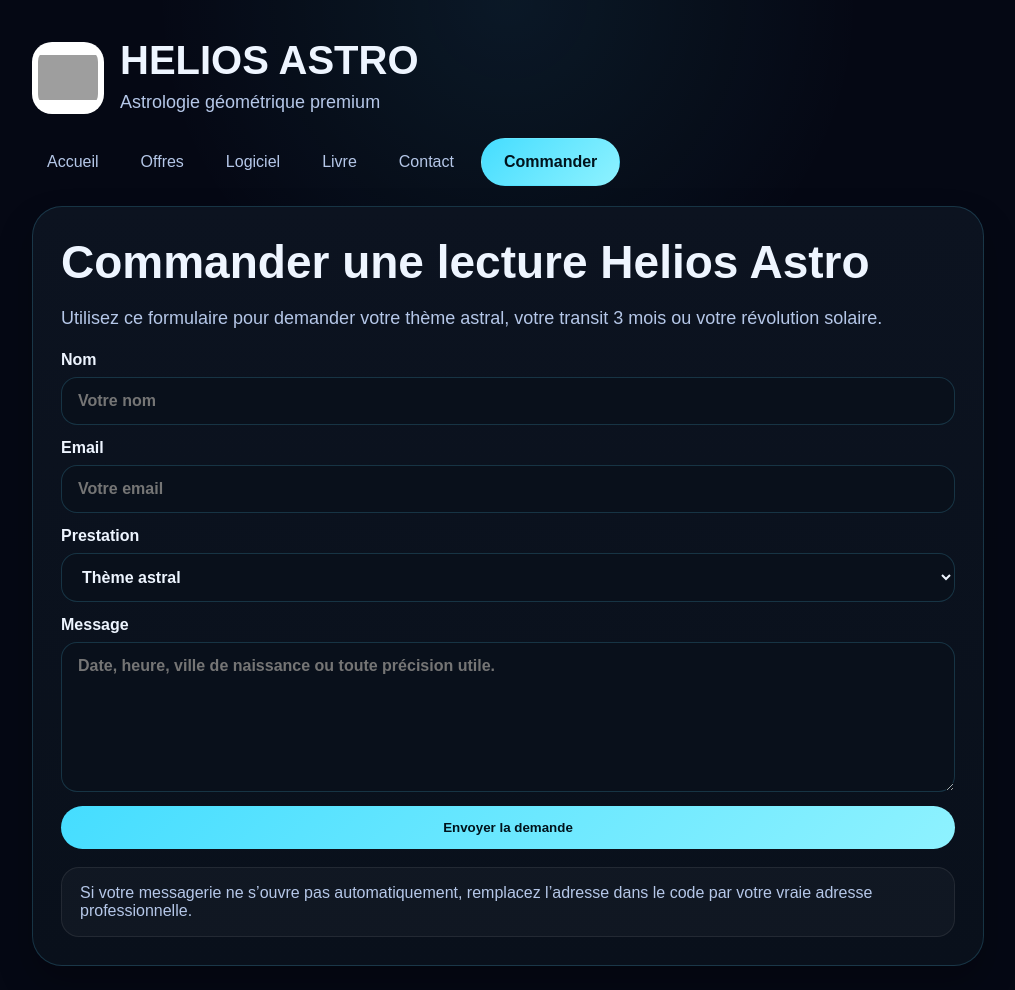
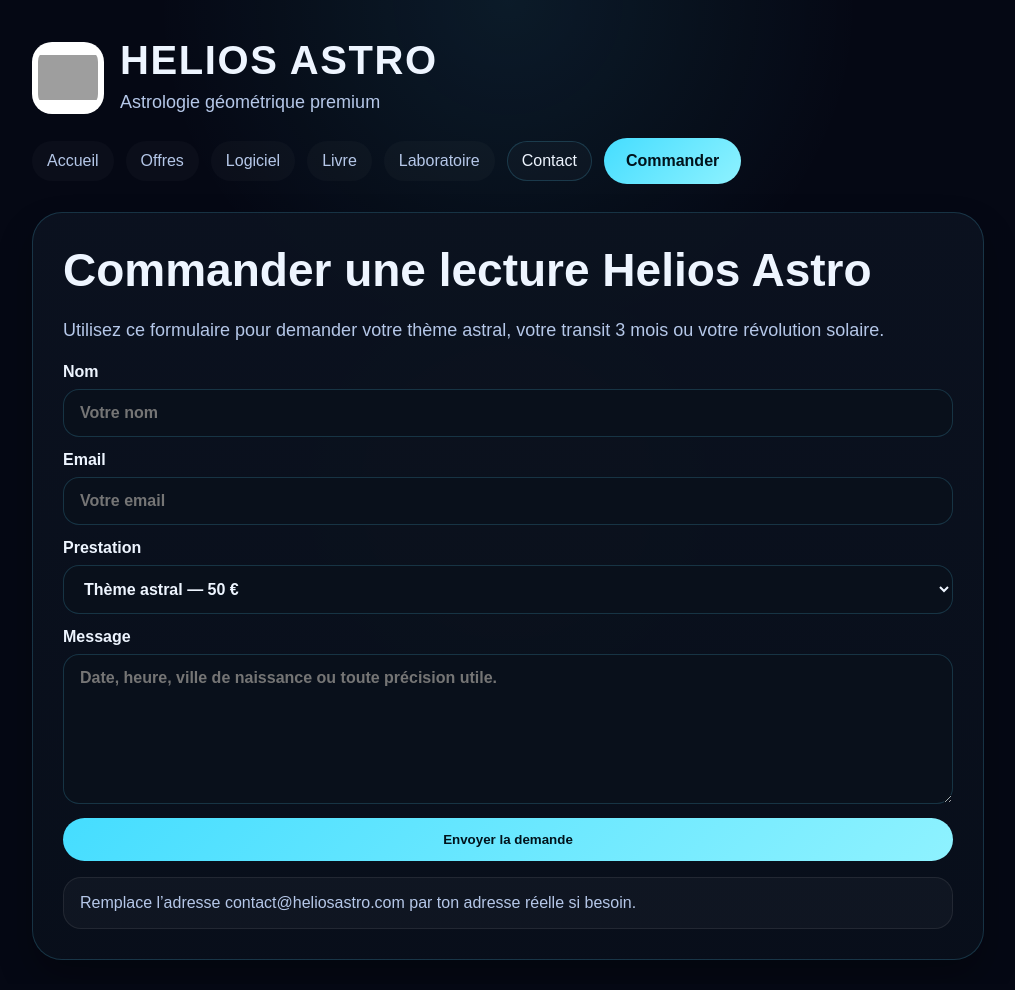
Before and after one commit to Helios120/heliocentrique2, a plain HTML site: page contact.html in a window 1280 px wide. Shown: the whole page, without its empty margins (132-1147 px from the left). Drawn offline with Linux system fonts and the light colour scheme; grey boxes are pictures that could not be loaded.

Commit message:
Refactor contact.html for improved structure and styles

```diff
--- a/contact.html
+++ b/contact.html
@@ -7,219 +7,69 @@
   <meta http-equiv="Expires" content="0">
   <meta name="viewport" content="width=device-width, initial-scale=1.0">
   <title>Contact — Helios Astro</title>
-  <meta name="description" content="Contactez Helios Astro pour commander votre lecture astrologique.">
   <style>
-    :root{
-      --bg:#050814;
-      --panel:#0c1320;
-      --panel-2:#09101b;
-      --line:rgba(91,214,255,.18);
-      --text:#eef5ff;
-      --muted:#b5c7e8;
-      --accent:#45ddff;
-      --accent-2:#8ef2ff;
-    }
-
+    :root{--bg:#050814;--panel:#0c1320;--panel2:#09101b;--line:rgba(91,214,255,.18);--text:#eef5ff;--muted:#b5c7e8;--accent:#45ddff;--accent2:#8ef2ff}
     *{box-sizing:border-box}
-    html,body{
-      margin:0;
-      padding:0;
-      min-height:100%;
-      font-family:Arial,Helvetica,sans-serif;
-      background:
-        radial-gradient(circle at top, rgba(69,221,255,.08), transparent 30%),
-        radial-gradient(circle at center, rgba(255,215,120,.05), transparent 25%),
-        var(--bg);
-      color:var(--text);
-    }
-
+    html,body{margin:0;padding:0;min-height:100%;font-family:Arial,Helvetica,sans-serif;background:radial-gradient(circle at top,rgba(69,221,255,.09),transparent 30%),radial-gradient(circle at center,rgba(255,211,105,.05),transparent 28%),var(--bg);color:var(--text)}
     a{text-decoration:none;color:inherit}
     .wrap{max-width:1000px;margin:0 auto;padding:24px}
-
-    header{
-      display:flex;
-      align-items:center;
-      justify-content:space-between;
-      gap:20px;
-      padding:14px 0 20px;
-      flex-wrap:wrap;
-    }
-
-    .brand{
-      display:flex;
-      align-items:center;
-      gap:16px;
-    }
-
-    .brand img{
-      width:72px;
-      height:72px;
-      object-fit:contain;
-      border-radius:20px;
-      background:#fff;
-      padding:6px;
-    }
-
-    .brand h1{margin:0;font-size:40px}
+    header{display:flex;align-items:center;justify-content:space-between;gap:20px;flex-wrap:wrap;padding:14px 0 28px}
+    .brand{display:flex;align-items:center;gap:16px}
+    .brand img{width:72px;height:72px;object-fit:contain;background:#fff;border-radius:20px;padding:6px}
+    .brand h1{margin:0;font-size:40px;letter-spacing:.04em}
     .brand p{margin:4px 0 0;color:var(--muted);font-size:18px}
-
-    nav{
-      display:flex;
-      gap:12px;
-      flex-wrap:wrap;
-      align-items:center;
-    }
-
-    nav a{
-      padding:10px 14px;
-      border-radius:999px;
-      color:var(--muted);
-      border:1px solid transparent;
-    }
-
-    nav a:hover{border-color:var(--line);color:var(--text)}
-
-    .cta{
-      display:inline-flex;
-      align-items:center;
-      justify-content:center;
-      padding:14px 22px;
-      border-radius:999px;
-      background:linear-gradient(135deg,var(--accent),var(--accent-2));
-      color:#00131c;
-      font-weight:800;
-    }
-
-    .panel{
-      background:linear-gradient(180deg,var(--panel),var(--panel-2));
-      border:1px solid var(--line);
-      border-radius:30px;
-      padding:28px;
-      box-shadow:0 18px 34px rgba(0,0,0,.25);
-    }
-
-    h2{
-      margin:0 0 14px;
-      font-size:46px;
-    }
-
-    p{
-      margin:0 0 18px;
-      color:var(--muted);
-      line-height:1.7;
-      font-size:18px;
-    }
-
-    form{
-      display:grid;
-      gap:14px;
-    }
-
-    label{
-      display:grid;
-      gap:8px;
-      font-weight:700;
-    }
-
-    input,textarea,select{
-      width:100%;
-      padding:14px 16px;
-      border-radius:16px;
-      border:1px solid var(--line);
-      background:#09101b;
-      color:var(--text);
-      font:inherit;
-      outline:none;
-    }
-
-    textarea{
-      min-height:150px;
-      resize:vertical;
-    }
-
-    .btn{
-      display:inline-flex;
-      align-items:center;
-      justify-content:center;
-      padding:14px 22px;
-      border-radius:999px;
-      background:linear-gradient(135deg,var(--accent),var(--accent-2));
-      color:#00131c;
-      font-weight:800;
-      border:none;
-      cursor:pointer;
-    }
-
-    .contact-note{
-      margin-top:18px;
-      padding:16px 18px;
-      border-radius:18px;
-      background:rgba(255,255,255,.03);
-      border:1px solid rgba(255,255,255,.08);
-      color:var(--muted);
-    }
+    nav{display:flex;align-items:center;gap:12px;flex-wrap:wrap}
+    nav a{padding:10px 14px;border-radius:999px;color:var(--muted);border:1px solid transparent;background:rgba(255,255,255,.025)}
+    nav a:hover,nav a.active{color:var(--text);border-color:var(--line)}
+    .cta,.btn{display:inline-flex;align-items:center;justify-content:center;padding:14px 22px;border-radius:999px;background:linear-gradient(135deg,var(--accent),var(--accent2));color:#00131c;font-weight:800;border:none;cursor:pointer}
+    .panel{background:linear-gradient(180deg,rgba(12,19,32,.9),rgba(9,16,27,.9));border:1px solid var(--line);border-radius:30px;padding:30px;box-shadow:0 18px 34px rgba(0,0,0,.28)}
+    h2{margin:0 0 16px;font-size:46px}
+    p{color:var(--muted);line-height:1.7;font-size:18px}
+    form{display:grid;gap:14px}
+    label{display:grid;gap:8px;font-weight:800;color:var(--text)}
+    input,textarea,select{width:100%;padding:14px 16px;border-radius:16px;border:1px solid var(--line);background:#09101b;color:var(--text);font:inherit;outline:none}
+    textarea{min-height:150px;resize:vertical}
+    .note{margin-top:16px;color:var(--muted);border:1px solid rgba(255,255,255,.08);background:rgba(255,255,255,.03);padding:16px;border-radius:18px}
   </style>
 </head>
 <body>
   <div class="wrap">
     <header>
       <div class="brand">
-        <img src="./expert/assets/logo-heliosastro.png?v=1100" alt="Logo Helios Astro">
-        <div>
-          <h1>HELIOS ASTRO</h1>
-          <p>Astrologie géométrique premium</p>
-        </div>
+        <img src="./expert/assets/logo-heliosastro.png?v=1400" alt="Logo Helios Astro">
+        <div><h1>HELIOS ASTRO</h1><p>Astrologie géométrique premium</p></div>
       </div>
-
       <nav>
-        <a href="./index.html?v=1100">Accueil</a>
-        <a href="./offres.html?v=1100">Offres</a>
-        <a href="./logiciel.html?v=1100">Logiciel</a>
-        <a href="./livre.html?v=1100">Livre</a>
-        <a href="./contact.html?v=1100">Contact</a>
-        <a class="cta" href="./expert/?v=1100">Commander</a>
+        <a href="./index.html?v=1400">Accueil</a>
+        <a href="./offres.html?v=1400">Offres</a>
+        <a href="./logiciel.html?v=1400">Logiciel</a>
+        <a href="./livre.html?v=1400">Livre</a>
+        <a href="./laboratoire.html?v=1400">Laboratoire</a>
+        <a class="active" href="./contact.html?v=1400">Contact</a>
+        <a class="cta" href="./expert/?v=1400">Commander</a>
       </nav>
     </header>
 
     <section class="panel">
       <h2>Commander une lecture Helios Astro</h2>
-      <p>
-        Utilisez ce formulaire pour demander votre thème astral, votre transit 3 mois
-        ou votre révolution solaire.
-      </p>
+      <p>Utilisez ce formulaire pour demander votre thème astral, votre transit 3 mois ou votre révolution solaire.</p>
 
       <form action="mailto:contact@heliosastro.com" method="post" enctype="text/plain">
-        <label>
-          Nom
-          <input type="text" name="Nom" placeholder="Votre nom" required>
-        </label>
-
-        <label>
-          Email
-          <input type="email" name="Email" placeholder="Votre email" required>
-        </label>
-
+        <label>Nom<input type="text" name="Nom" placeholder="Votre nom" required></label>
+        <label>Email<input type="email" name="Email" placeholder="Votre email" required></label>
         <label>
           Prestation
           <select name="Prestation" required>
-            <option value="Thème astral">Thème astral</option>
-            <option value="Transit 3 mois">Transit 3 mois</option>
-            <option value="Révolution solaire">Révolution solaire</option>
+            <option>Thème astral — 50 €</option>
+            <option>Transit 3 mois — 25 €</option>
+            <option>Révolution solaire — 35 €</option>
           </select>
         </label>
-
-        <label>
-          Message
-          <textarea name="Message" placeholder="Date, heure, ville de naissance ou toute précision utile." required></textarea>
-        </label>
-
+        <label>Message<textarea name="Message" placeholder="Date, heure, ville de naissance ou toute précision utile." required></textarea></label>
         <button class="btn" type="submit">Envoyer la demande</button>
       </form>
 
-      <div class="contact-note">
-        Si votre messagerie ne s’ouvre pas automatiquement, remplacez l’adresse
-        dans le code par votre vraie adresse professionnelle.
-      </div>
+      <div class="note">Remplace l’adresse contact@heliosastro.com par ton adresse réelle si besoin.</div>
     </section>
   </div>
 </body>
```
